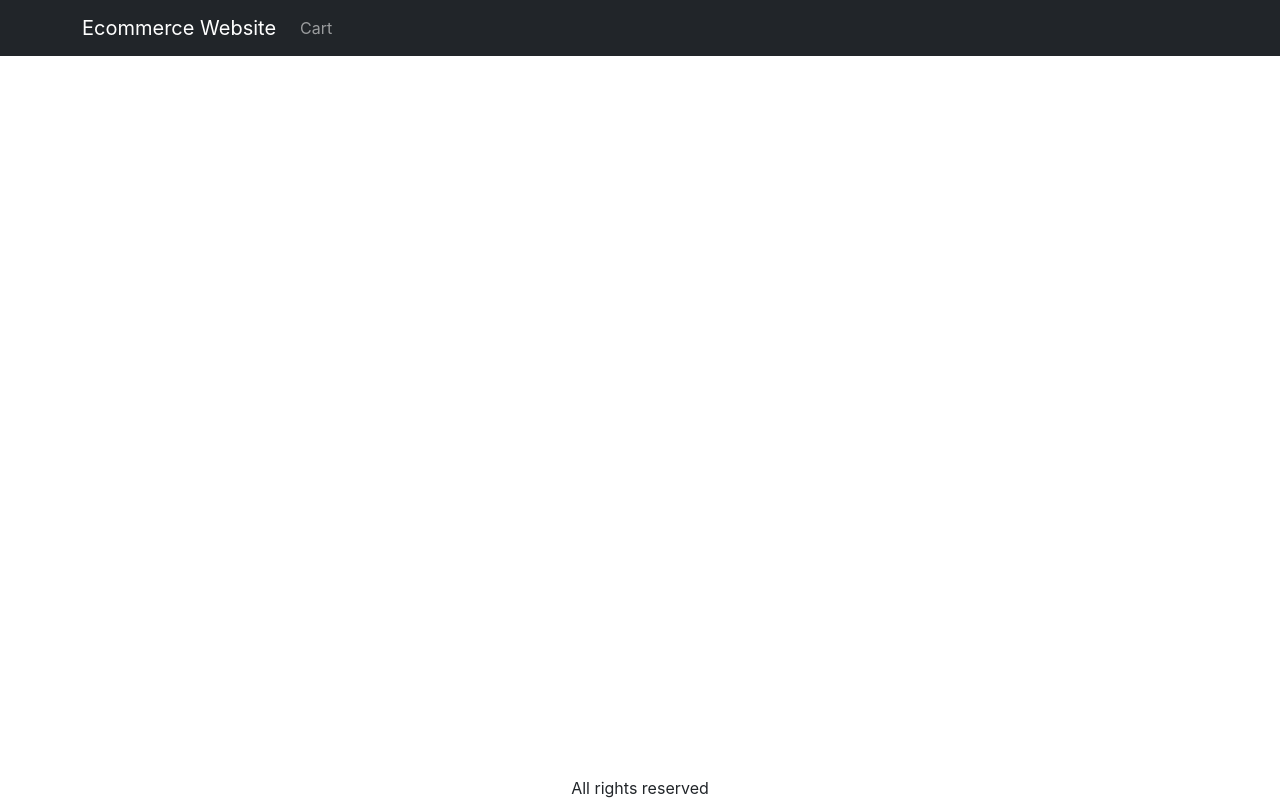
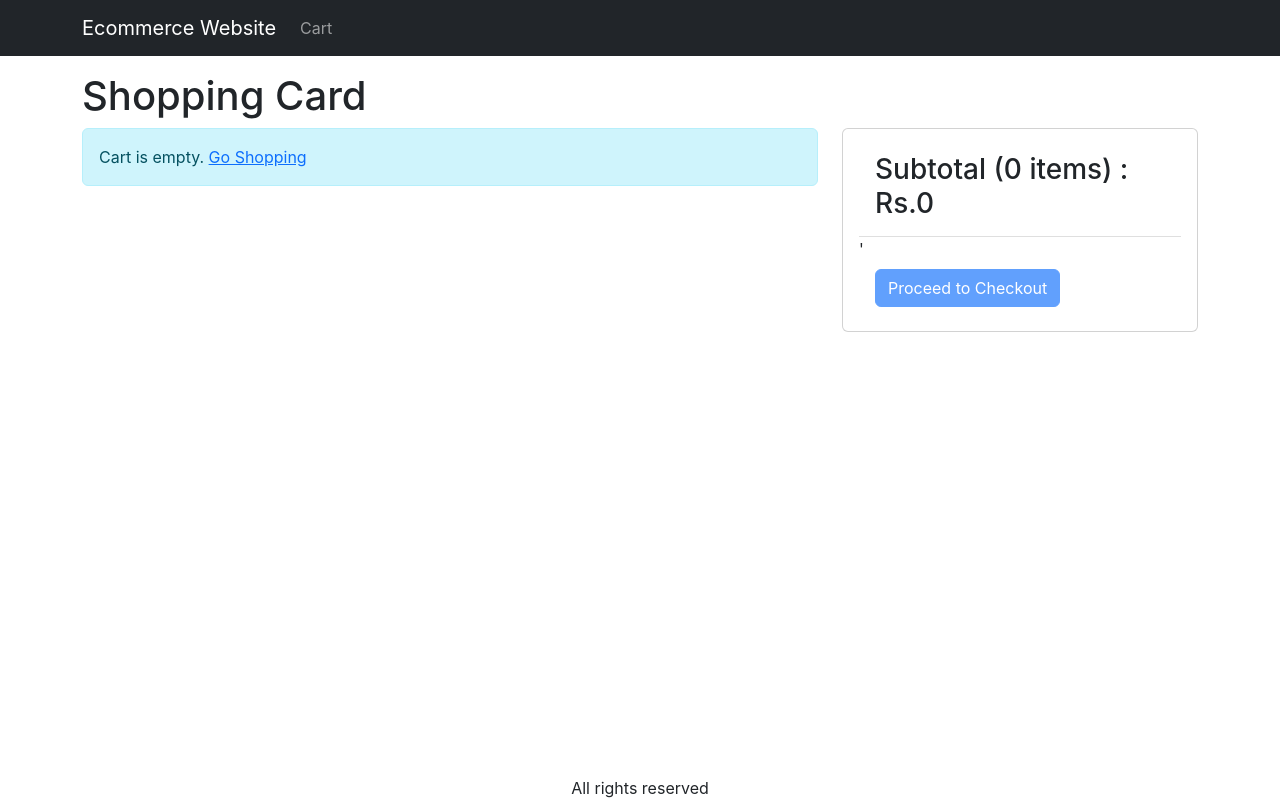
Before and after one commit to sam2420/webtechproject, a React (Create React App) app in the folder frontend/: page /cart in a window 1280 px wide. Built offline with nearby package versions, Linux system fonts and the light colour scheme.

Commit message:
cartscreen

```diff
--- a/frontend/src/App.js
+++ b/frontend/src/App.js
@@ -11,6 +11,7 @@
 import { Nav } from "react-bootstrap";
 import { Badge } from "react-bootstrap";
 import { Store } from "./Store";
+import CartScreen from "./screens/CartScreen";
 function App() {
   // console.log("hello")
   const {state} = useContext(Store);
@@ -47,6 +48,7 @@
           <Container className="mt-3">
             <Routes>
               <Route path="/product/:slug" element={<ProductScreen />} />
+              <Route path='/cart' element={<CartScreen/>}/>
               <Route path="/" element={<HomeScreen />} />
             </Routes>
           </Container>
--- a/frontend/src/index.css
+++ b/frontend/src/index.css
@@ -52,3 +52,7 @@
 .img-large{
   max-width: 100%;
 }
+.img-thumbnail{
+
+  height: 80px;
+}
--- /dev/null
+++ b/frontend/src/screens/CartScreen.js
@@ -0,0 +1,81 @@
+import { useContext } from "react";
+import { Button, Card, Col, ListGroup, Row } from "react-bootstrap";
+import { Helmet } from "react-helmet-async";
+import { Link } from "react-router-dom";
+import MessageBox from "../components/MessageBox";
+import { Store } from "../Store";
+
+export default function CartScreen()
+{
+    const {state, dispatch: cxtDispatch} = useContext(Store);
+    const
+    {
+        cart:{cartItems},
+    }=state;
+    return (
+        <div>
+            <Helmet>
+                <title>Shopping Cart</title>
+            </Helmet>
+            <h1>Shopping Card</h1>
+            <Row>
+                <Col md={8}>
+                    {cartItems.length === 0 ? (
+                        <MessageBox>
+                            Cart is empty. <Link to="/">Go Shopping</Link>
+                        </MessageBox>
+                    ) : (
+                        <ListGroup>
+                            {cartItems.map((item) => (
+                                <ListGroup.Item key={item._id}>
+                                    <Row className="align-items-center">
+                                        <Col md={4}>
+                                            <img src={item.image}
+                                            alt={item.name}
+                                            className="img-fluid rounded img-thumbnail">
+                                            </img>{' '}
+                                            <Link to={`/product/${item.slug}`}>{item.name}</Link>
+                                        </Col>
+                                        <Col md={3}>
+                                            <Button variant="light" disabled={item.quantity===1}>
+                                                <i className="fas fa-minus-circle"></i>
+                                            </Button>{' '}
+                                            <span>{item.quantity}</span>{' '}
+                                            <Button variant="light" disabled={item.quantity===item.countInStock}>
+                                                <i className="fas fa-plus-circle"></i>
+                                            </Button>
+                                        </Col>
+                                        <Col md={3}>Rs.{item.price}</Col>
+                                        <Col md={2}>
+                                            <Button variant="light">
+                                                <i className="fas fa-trash"></i>
+                                            </Button>
+                                        </Col>
+                                        </Row>
+                                </ListGroup.Item>
+                            ))}
+                        </ListGroup>
+                    )}
+                </Col>
+                <Col md={4}>
+                    <Card>
+                        <Card.Body>
+                            <ListGroup variant="flush">
+                                <ListGroup.Item>
+                                    <h3>
+                                        Subtotal ({cartItems.reduce((a, c) => a + c.quantity, 0)}{' '} items) : Rs.{cartItems.reduce((a, c) => a + c.price * c.quantity, 0)}
+                                    </h3>
+                                </ListGroup.Item>'
+                                <ListGroup.Item>
+                                    <Button type="button" variant="primary" disabled={cartItems.length === 0}>
+                                        Proceed to Checkout
+                                    </Button>
+                                </ListGroup.Item>
+                            </ListGroup>
+                        </Card.Body>
+                    </Card>
+                </Col>
+            </Row>
+        </div>
+    );
+}
--- a/frontend/src/screens/ProductScreen.js
+++ b/frontend/src/screens/ProductScreen.js
@@ -1,5 +1,5 @@
 import { useContext, useEffect, useReducer } from 'react';
-import { Await, useParams } from 'react-router-dom';
+import { Await, Navigate, useNavigate, useParams } from 'react-router-dom';
 import axios from 'axios';
 import Col from "react-bootstrap/Col";
 import Row from "react-bootstrap/Row";
@@ -39,6 +39,7 @@
 };
 function ProductScreen() {
     const params = useParams();
+    const navigate=useNavigate();
     const { slug } = params;
     const [{ loading, error, product }, dispatch] =
         useReducer(reducer, {
@@ -70,6 +71,7 @@
             return ;
         }
         cxtDispatch({ type: 'CART_ADD_ITEM', payload: { ...product, quantity } });
+        navigate('/cart');
     }
     return loading ? (
         <LoadingBox />
```
